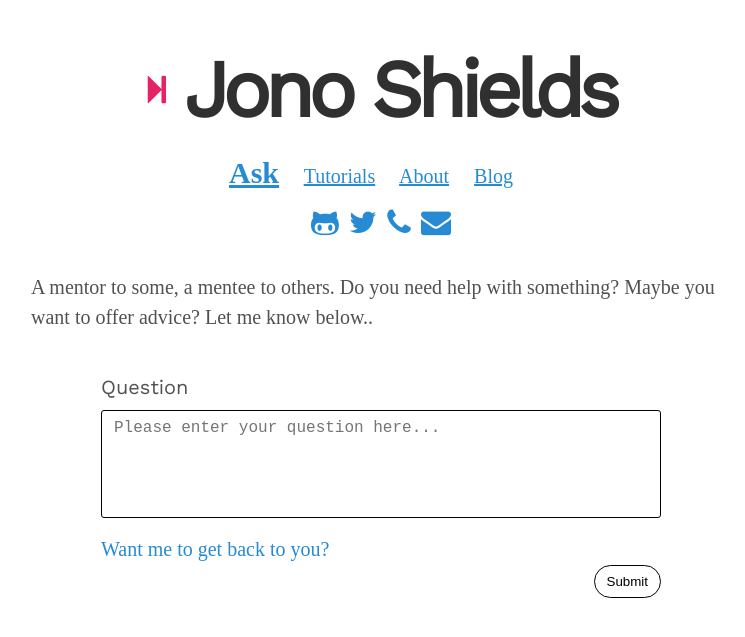
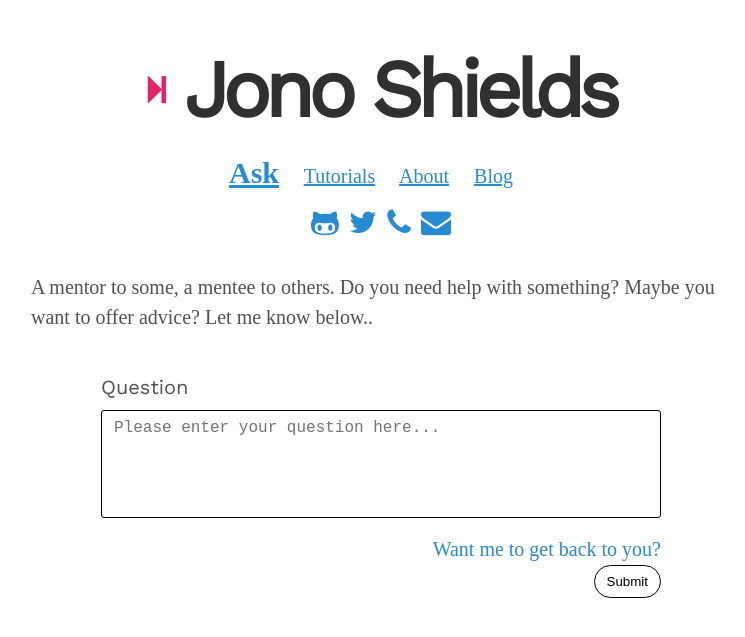
Before and after one commit to foopod/blog-2.0, a Jekyll site: the page built from ask.html, in a window 1280 px wide. Shown: the top 637 px of the page, without its empty margins (259-1004 px from the left). Built offline with Jekyll 4.4.1, drawn with Linux system fonts in a browser that asks for light colours; nearby versions of some CDN libraries; some web fonts are replaced.

Commit message:
Update ask.html

```diff
--- a/ask.html
+++ b/ask.html
@@ -21,7 +21,9 @@ description: Ask Jono a question
     <textarea class="full-width" required id="message" name="message" placeholder="Please enter your question here..." rows="5"></textarea>
     </div>
 
-    <a id="more-personal" class="text-right" href="#"onclick="more()">Want me to get back to you?</a>
+     <div id="more-personal" class="text-right">
+      <a href="" onclick="more()">Want me to get back to you?</a>
+     </div>
 
     <div id="personal" style="display:none;">
       <label for="name">Name</label>
```
